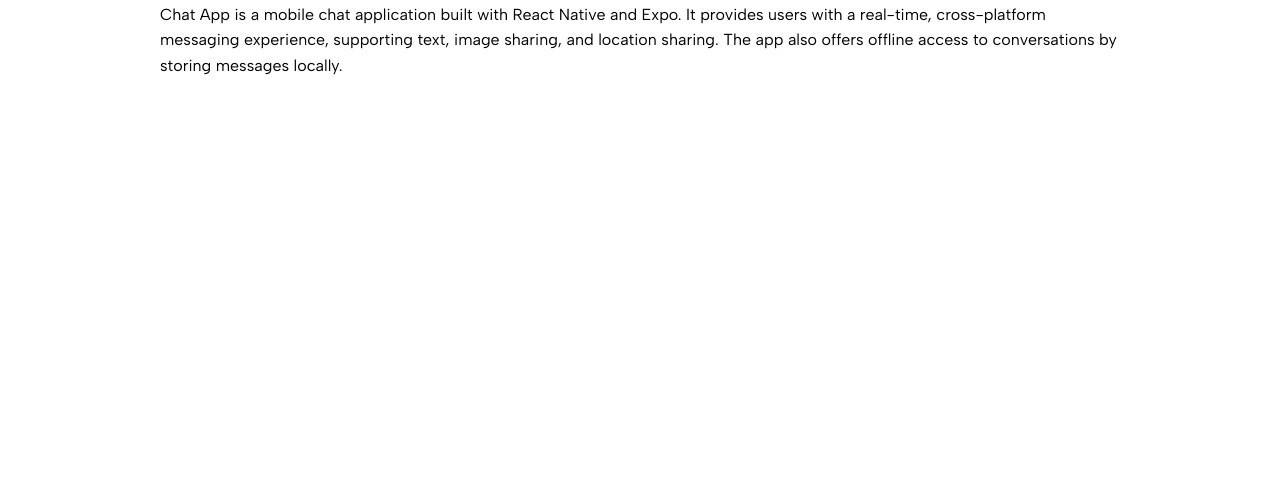
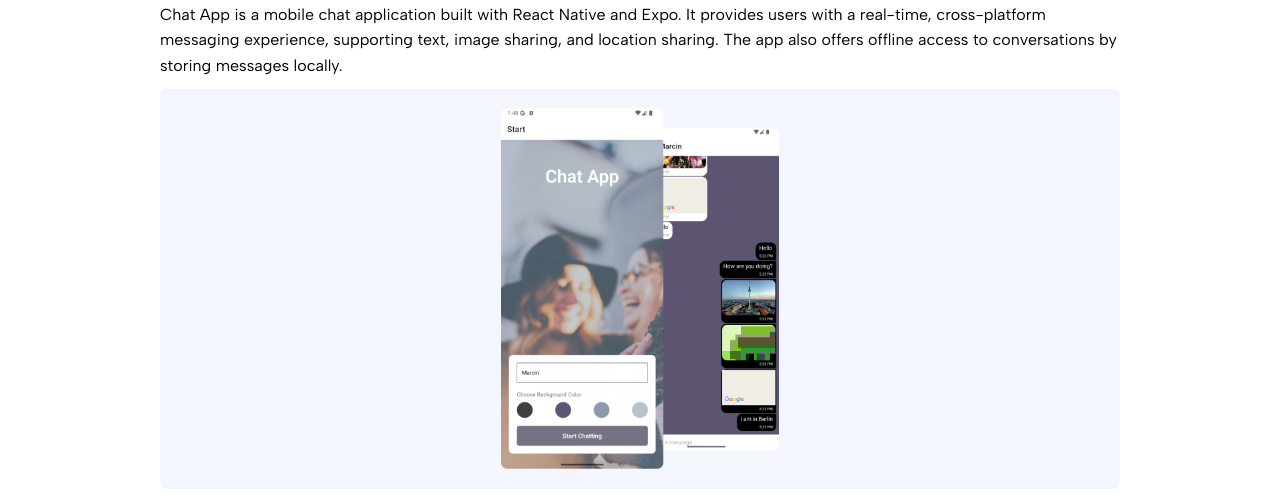
Before and after one commit to Marcin-Marcin-Marcin/portfolio-website, a plain HTML site: page chat-app.html in a window 1280 px wide. Shown: the part 240-741 px from the top of the page. Drawn offline with nearby package versions, Linux system fonts and the light colour scheme.

Commit message:
chat app

```diff
--- a/chat-app.html
+++ b/chat-app.html
@@ -19,7 +19,24 @@
       @media (min-width: 900px) { .project-columns { grid-template-columns:1fr 1fr; gap:28px; } }
       .backlink { display:inline-block; margin:0 0 16px; }
       .links-row { margin:15px 0 30px; display:flex; gap:15px; flex-wrap:wrap; }
-      .project-image { height:400px; background-color:var(--grid-background); }
+
+      /* Project image styling */
+      .project-image {
+        height: 400px;
+        background-color: #f3f6fd;
+        border-radius: 6px;
+        margin-bottom: 20px;
+        display: flex;
+        align-items: center;
+        justify-content: center;
+        overflow: hidden;
+      }
+      .project-image img {
+        width: 100%;
+        height: 100%;
+        object-fit: contain;
+        display: block;
+      }
     </style>
   </head>
   <body>
@@ -44,7 +61,10 @@
         experience, supporting text, image sharing, and location sharing. The app also offers offline access to conversations by storing messages locally.
       </p>
 
-      <div class="card__media project-image" aria-label="Chat App preview image placeholder"></div>
+      <!-- Project image -->
+      <div class="project-image">
+        <img src="img/chat.png" alt="Preview of the Chat App project">
+      </div>
 
       <!-- Secondary button under image -->
       <section class="links-row">
```
